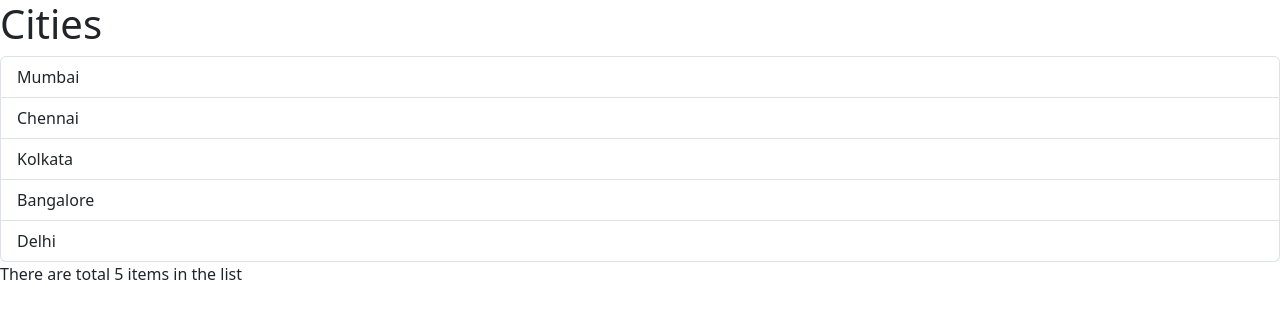
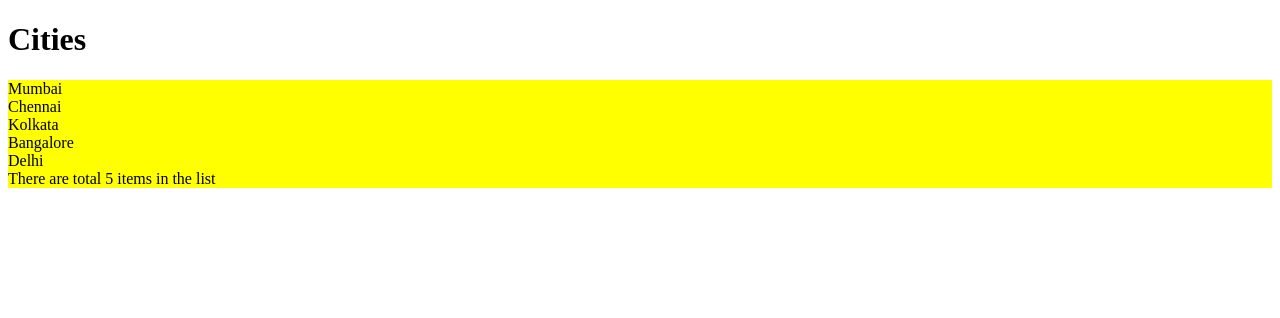
Before and after one commit to steph-george/new-react-app, a React (Vite) app: page / in a window 1280 px wide. Shown: the top 318 px of the page. Built offline with nearby package versions, Linux system fonts and the light colour scheme.

Commit message:
Adding css styles to list group components

```diff
--- /dev/null
+++ b/src/App.css
@@ -0,0 +1,3 @@
+.list-group {
+    background-color: red;
+}
--- a/src/App.tsx
+++ b/src/App.tsx
@@ -1,4 +1,5 @@
-import ListGroup from "./components/ListGroup";
+import ListGroup from "./components/ListGroup/ListGroup";
+import "./App.css";
 
 function App() {
   const items = ["Mumbai", "Chennai", "Kolkata", "Bangalore", "Delhi"];
--- /dev/null
+++ b/src/components/ListGroup/ListGroup.module.css
@@ -0,0 +1,8 @@
+.listGroup {
+    list-style: none;
+    padding: 0;
+}
+
+.container {
+    background-color: yellow;
+}
--- a/src/components/ListGroup.tsx
+++ b/src/components/ListGroup/ListGroup.tsx
@@ -1,4 +1,5 @@
 import { useState } from "react";
+import styles from "./ListGroup.module.css";
 
 interface Props {
   items: string[];
@@ -11,7 +12,7 @@ function ListGroup({ items, heading, onSelectItem }: Props) {
   return (
     <>
       <h1>{heading}</h1>
-      <ul className="list-group">
+      <ul className={[styles.listGroup, styles.container].join(" ")}>
         {items.map((item, index) => (
           <li
             onClick={() => {
```
Also changed, not shown: src/main.tsx (+7 -7 lines).
